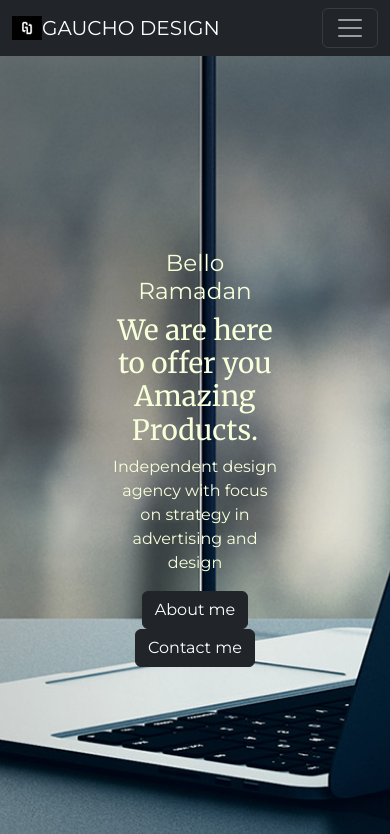
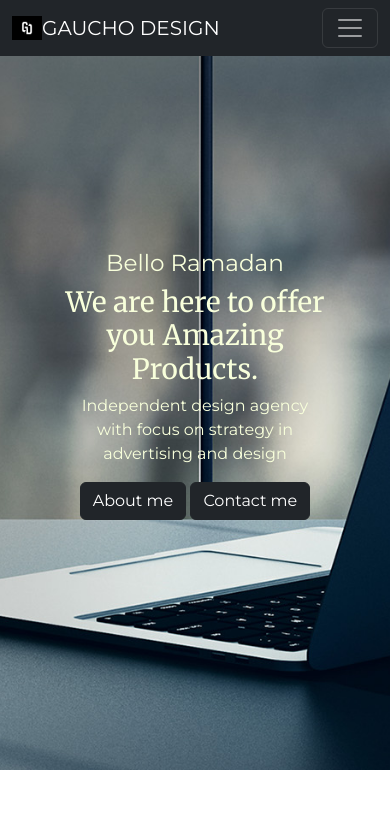
Before and after one commit to Zhalhami/Graphics, a React (Create React App) app: page / in a window 390 px wide. Shown: the top 834 px of the page. Built offline with nearby package versions, Linux system fonts and the light colour scheme.

Commit message:
Updated media query

```diff
--- a/public/styles.css
+++ b/public/styles.css
@@ -128,6 +128,7 @@ footer{
 @media (max-width:1028px) {
     .landing-content{
         text-align: center;
+        padding:250px 50px;
     }
 
 }
```
